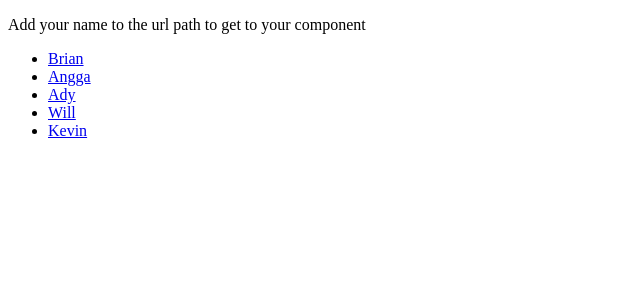
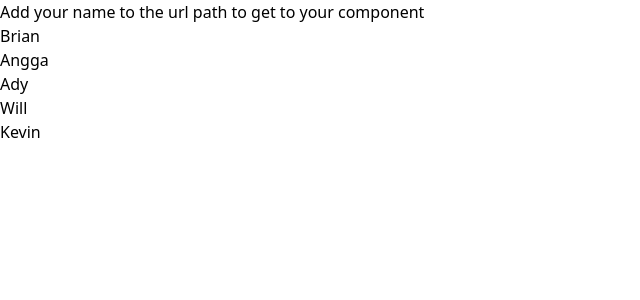
Before and after one commit to bawka-cohort/fun-component-features, an Angular app: page / in a window 1280 px wide. Shown: the top 300 px of the page, without its empty margins (0-640 px from the left). Built offline with nearby package versions, Linux system fonts and the light colour scheme.

Commit message:
Install tailwind

```diff
--- a/package.json
+++ b/package.json
@@ -13,13 +13,17 @@
     "@angular/common": "^19.2.0",
     "@angular/compiler": "^19.2.0",
     "@angular/core": "^19.2.0",
-    "@angular/forms": "^19.2.0",
+    "@angular/forms": "^19.2.14",
     "@angular/platform-browser": "^19.2.0",
     "@angular/platform-browser-dynamic": "^19.2.0",
     "@angular/router": "^19.2.0",
+    "@ngneat/tailwind": "^7.0.3",
+    "@tailwindcss/postcss": "^4.1.12",
     "leaflet": "^1.9.4",
     "leaflet.heat": "^0.2.0",
+    "postcss": "^8.5.6",
     "rxjs": "~7.8.0",
+    "tailwindcss": "^4.1.12",
     "tslib": "^2.3.0",
     "zone.js": "~0.15.0"
   },
--- a/src/styles.css
+++ b/src/styles.css
@@ -1 +1,2 @@
 /* You can add global styles to this file, and also import other style files */
+@import "tailwindcss";
```
Also changed, not shown: .postcssrc.json (added), 1 other file (tests, documents, lock files or other folders).
